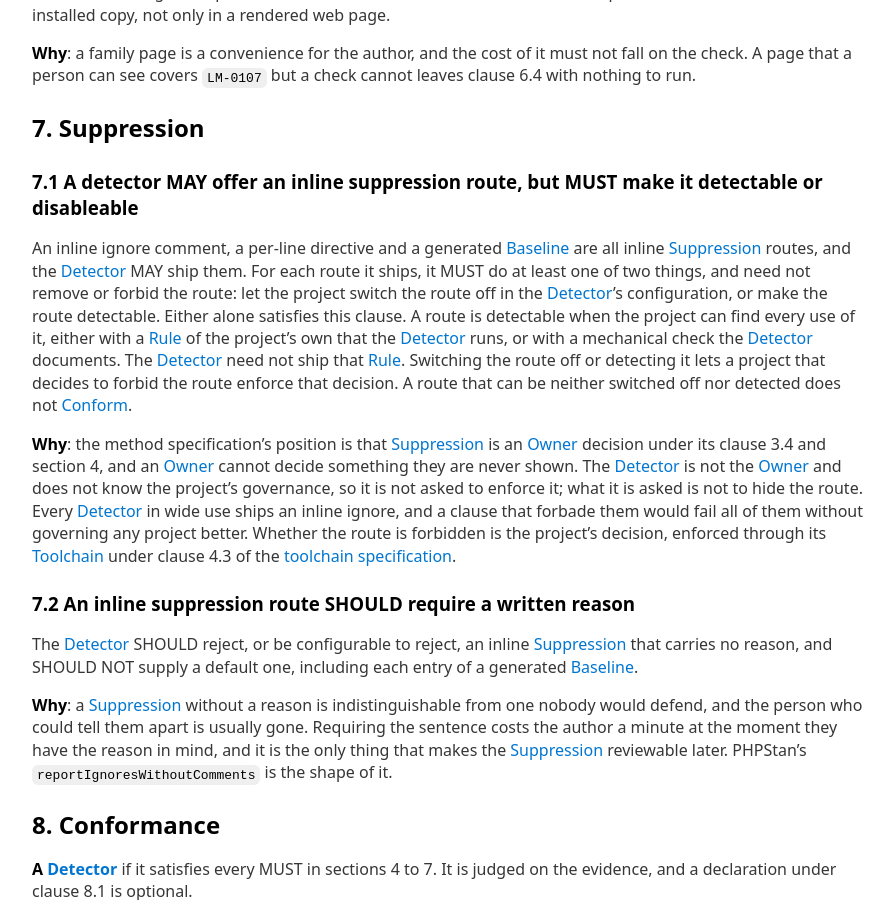
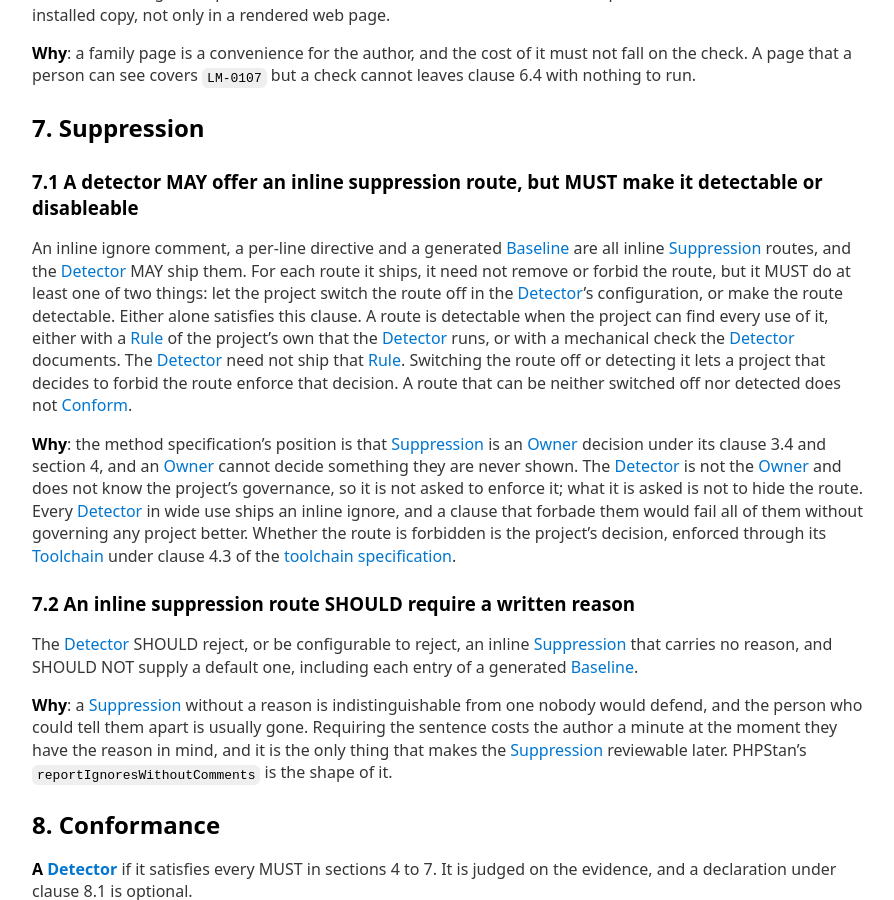
Before and after one commit to Defence-Before-Fix/defence-before-fix.github.io, a Jekyll site: the page built from DETECTOR-SPEC.md, in a window 1280 px wide and 900 px high, scrolled down 6402 px. Shown: the whole window, without its empty margins (192-1086 px from the left). Built offline with Jekyll 4.4.1, drawn with Linux system fonts in a browser that asks for light colours; our own code applies the rules of GitHub Pages for plain Markdown files.

Commit message:
Method 3.1, 3.2, 3.5 and detector 7.1: the review's readings settled
3.2 again excludes any detector or configuration only a hosted service or licence tier provides.
3.5's bundled defence is one a shipped toolchain enables in projects that install it from somebody
else, as the toolchain specification defines it. 3.1 keeps the reason two spellings are one
technique. 7.1 says the detector need not remove or forbid the route before the two things it
must do, and the detector key's quotation follows.

Co-Authored-By: Claude Opus 5.5 <noreply@anthropic.com>

```diff
--- a/DETECTOR-SPEC.md
+++ b/DETECTOR-SPEC.md
@@ -276,8 +276,8 @@ nothing to run.
 ### 7.1 A detector MAY offer an inline suppression route, but MUST make it detectable or disableable
 
 An inline ignore comment, a per-line directive and a generated [Baseline] are all inline
-[Suppression] routes, and the [Detector] MAY ship them. For each route it ships, it MUST do at
-least one of two things, and need not remove or forbid the route: let the project switch the
+[Suppression] routes, and the [Detector] MAY ship them. For each route it ships, it need not remove or forbid the route, but it MUST do at
+least one of two things: let the project switch the
 route off in the [Detector]'s configuration, or make the route detectable. Either alone satisfies
 this clause. A route is detectable when the project can find every use of it, either with a
 [Rule] of the project's own that the [Detector] runs, or with a mechanical check the [Detector]
```
Also changed, not shown: SPEC.md (+4 -4 lines), acceptance/detector/KEY.md (+2 -2 lines).
